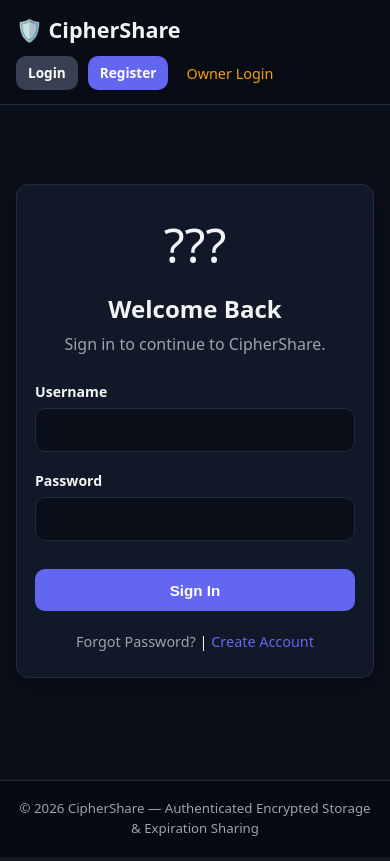
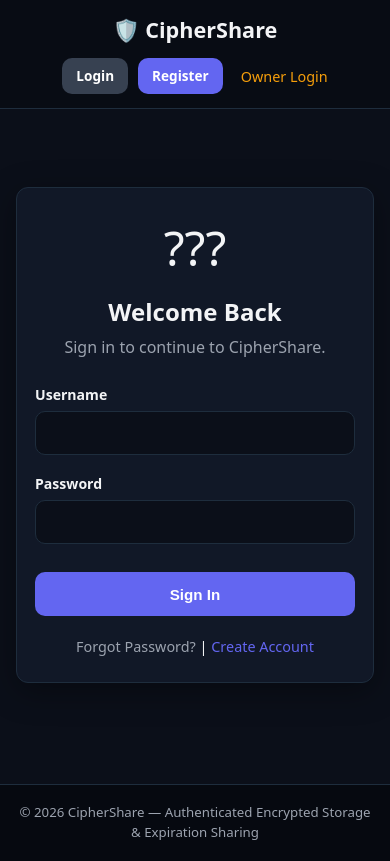
Before and after one commit to sohail-avv-amravati/CipherShare, a PHP site: page /login.php in a window 390 px wide. Run offline with PHP 8.4, Linux system fonts and the light colour scheme.

Commit message:
Fix CSRF validation behind HTTPS reverse proxies and enhance mobile responsiveness

```diff
--- a/config/config.php
+++ b/config/config.php
@@ -11,7 +11,12 @@ define('STORAGE_TEMP', BASE_DIR . '/storage/temporary');
 
 define('APP_NAME', 'CipherShare');
 define('OWNER_EMAIL', 'ciphershare.support@gmail.com');
-define('SESSION_LIFETIME', 3600); // 1 hour
+define('SESSION_LIFETIME', 86400); // 24 hours
+
+// Detect HTTPS behind reverse proxies (Cloudflare, Render, AWS, etc.)
+if (!empty($_SERVER['HTTP_X_FORWARDED_PROTO']) && strtolower($_SERVER['HTTP_X_FORWARDED_PROTO']) === 'https') {
+    $_SERVER['HTTPS'] = 'on';
+}
 
 // Ensure required storage directories exist
 foreach ([STORAGE_UPLOADS, STORAGE_ENCRYPTED, STORAGE_TEMP] as $dir) {
@@ -34,9 +39,16 @@ if (!function_exists('start_secure_session')) {
     function start_secure_session() {
         if (session_status() === PHP_SESSION_NONE) {
             if (!headers_sent()) {
-                ini_set('session.use_strict_mode', 1);
+                ini_set('session.use_strict_mode', 0);
                 ini_set('session.cookie_httponly', 1);
                 ini_set('session.cookie_samesite', 'Lax');
+                ini_set('session.gc_maxlifetime', 86400);
+
+                $isHttps = (!empty($_SERVER['HTTPS']) && $_SERVER['HTTPS'] !== 'off') ||
+                           (!empty($_SERVER['HTTP_X_FORWARDED_PROTO']) && strtolower($_SERVER['HTTP_X_FORWARDED_PROTO']) === 'https');
+                if ($isHttps) {
+                    ini_set('session.cookie_secure', 1);
+                }
             }
             @session_start();
         }
--- a/public/static/css/style.css
+++ b/public/static/css/style.css
@@ -1,4 +1,4 @@
-/* CipherShare - Fully Responsive Cybersecurity Theme */
+/* CipherShare - Fully Responsive Mobile & Desktop Theme */
 
 :root {
     --bg-main: #0B0F19;
@@ -30,7 +30,7 @@ html, body {
     color: var(--text-main);
     font-family: var(--font-family);
     line-height: 1.5;
-    -webkit-text-size-adjust: 100%;
+    overflow-x: hidden;
 }
 
 a {
@@ -159,7 +159,7 @@ a:hover {
     font-size: 1.3rem;
     cursor: pointer;
     color: var(--text-main);
-    padding: 6px 10px;
+    padding: 6px 12px;
     border: 1px solid var(--border-color);
     border-radius: var(--radius);
     background: var(--bg-card);
@@ -189,7 +189,7 @@ a:hover {
     justify-content: space-between;
     align-items: center;
     flex-wrap: wrap;
-    gap: 10px;
+    gap: 12px;
 }
 
 .brand {
@@ -202,6 +202,7 @@ a:hover {
     display: flex;
     gap: 10px;
     align-items: center;
+    flex-wrap: wrap;
 }
 
 .public-main {
@@ -269,7 +270,7 @@ a:hover {
 /* Action Cards */
 .action-grid {
     display: grid;
-    grid-template-columns: repeat(auto-fill, minmax(160px, 1fr));
+    grid-template-columns: repeat(auto-fill, minmax(150px, 1fr));
     gap: 14px;
     margin-bottom: 24px;
 }
@@ -300,9 +301,9 @@ a:hover {
 
 /* Forms & Screen-Fit Forms */
 .form-card {
-    max-width: 460px;
+    max-width: 480px;
     width: 100%;
-    margin: 20px auto;
+    margin: 16px auto;
     background-color: var(--bg-card);
     border: 1px solid var(--border-color);
     border-radius: 12px;
@@ -324,7 +325,7 @@ a:hover {
 
 .form-control {
     width: 100%;
-    min-height: 42px;
+    min-height: 44px;
     padding: 10px 14px;
     background-color: #0B0F19;
     border: 1.5px solid var(--border-color);
@@ -351,7 +352,7 @@ textarea.form-control {
     align-items: center;
     justify-content: center;
     gap: 8px;
-    min-height: 42px;
+    min-height: 44px;
     padding: 10px 18px;
     font-size: 0.95rem;
     font-weight: 600;
@@ -369,8 +370,8 @@ textarea.form-control {
 }
 
 .btn-sm {
-    min-height: 34px;
-    padding: 6px 12px;
+    min-height: 36px;
+    padding: 6px 14px;
     font-size: 0.85rem;
     width: auto;
 }
@@ -436,6 +437,7 @@ textarea.form-control {
 .table-responsive {
     width: 100%;
     overflow-x: auto;
+    -webkit-overflow-scrolling: touch;
     margin-bottom: 24px;
     border: 1px solid var(--border-color);
     border-radius: var(--radius);
@@ -501,13 +503,14 @@ tr:hover {
 .badge-owner { background-color: rgba(245, 158, 11, 0.2); color: #FDE047; border: 1px solid rgba(245, 158, 11, 0.4); }
 .badge-security { background-color: rgba(239, 68, 68, 0.25); color: #FCA5A5; border: 1px solid rgba(239, 68, 68, 0.5); }
 
-/* Responsive Media Queries */
+/* ── Responsive Media Queries ── */
 @media (max-width: 768px) {
     .hamburger-btn {
         display: block;
     }
     .sidebar {
         transform: translateX(-100%);
+        box-shadow: 4px 0 24px rgba(0, 0, 0, 0.5);
     }
     .main-content {
         margin-left: 0;
@@ -520,7 +523,7 @@ tr:hover {
         display: none;
         position: fixed;
         inset: 0;
-        background: rgba(0, 0, 0, 0.65);
+        background: rgba(0, 0, 0, 0.7);
         z-index: 90;
     }
     .sidebar-toggle-input:checked ~ .app-layout .sidebar-overlay-label {
@@ -539,6 +542,11 @@ tr:hover {
         padding: 24px 18px;
         margin: 10px auto;
     }
+    .public-nav-container {
+        flex-direction: column;
+        align-items: center;
+        text-align: center;
+    }
 }
 
 @media (max-width: 480px) {
@@ -549,6 +557,6 @@ tr:hover {
         font-size: 1.8rem;
     }
     .topbar {
-        padding: 12px 16px;
+        padding: 12px 14px;
     }
 }
--- a/src/Security/CSRF.php
+++ b/src/Security/CSRF.php
@@ -12,10 +12,14 @@ class CSRF {
 
     public static function verifyToken(?string $token): bool {
         start_secure_session();
-        if (empty($_SESSION['csrf_token']) || empty($token)) {
+        if (empty($_SESSION['csrf_token'])) {
+            self::generateToken();
             return false;
         }
-        return hash_equals($_SESSION['csrf_token'], $token);
+        if (empty($token)) {
+            return false;
+        }
+        return hash_equals($_SESSION['csrf_token'], trim($token));
     }
 
     public static function getFormField(): string {
```
